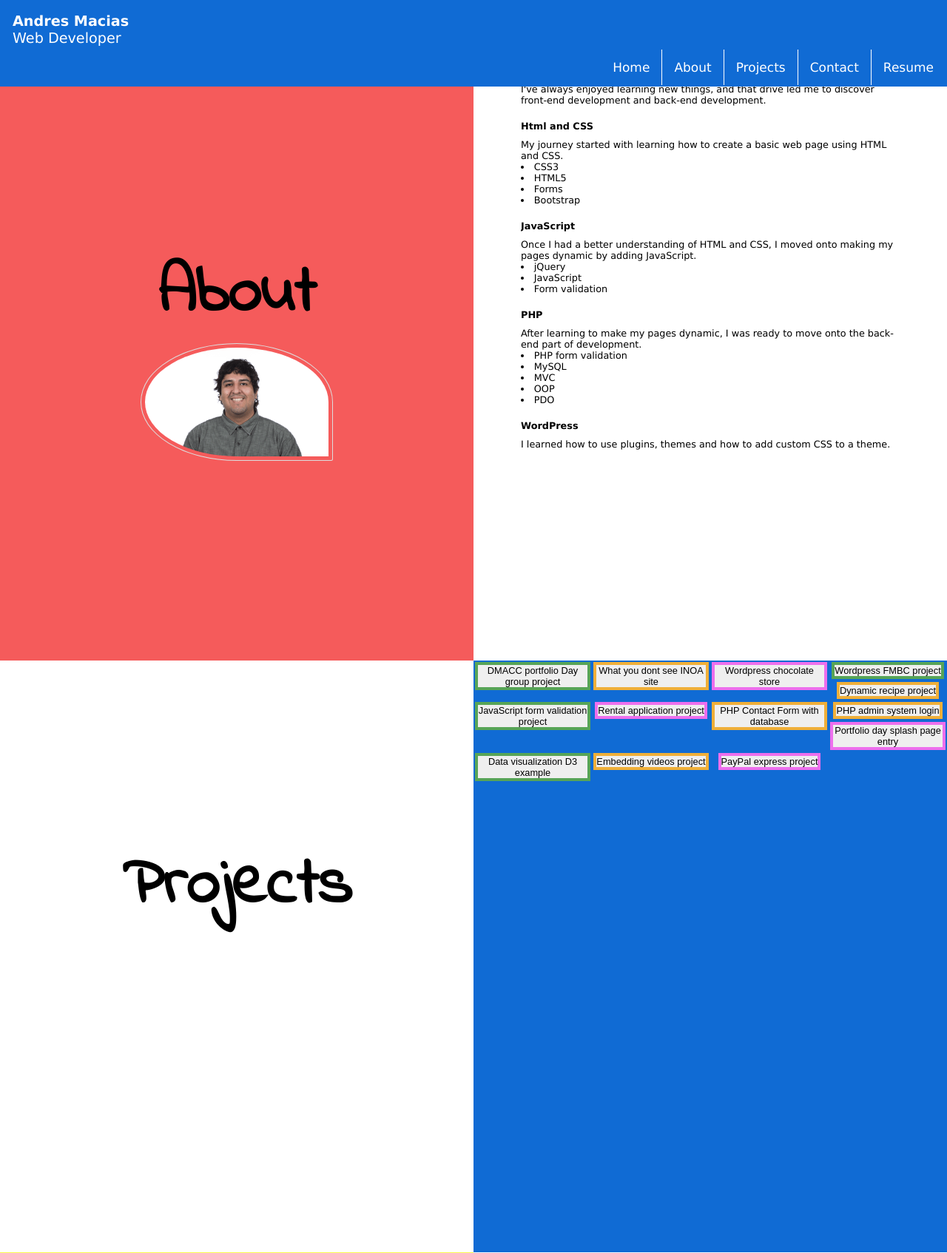
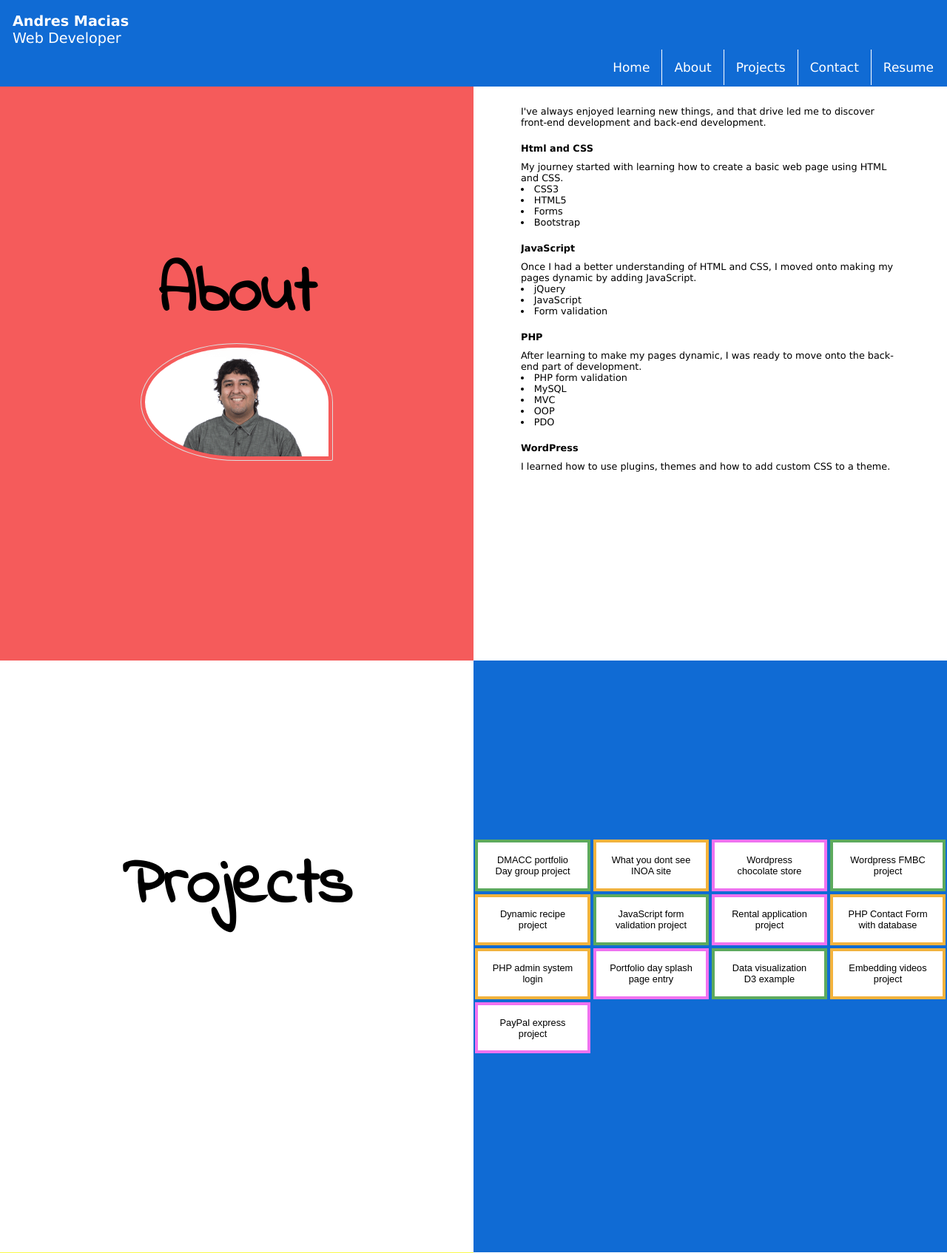
Before and after one commit to webDevAndres/portfolio, a PHP site: page / in a window 1280 px wide. Shown: the top 1694 px of the page at 74% size. Run offline with PHP 8.4, Linux system fonts and the light colour scheme; some libraries are stand-ins or nearby versions.

Commit message:
added more padding

```diff
--- a/css/style.css
+++ b/css/style.css
@@ -132,7 +132,7 @@ ABOUT, PROJECTS, CONTACT SECTION STYLES
   width: 80%;
   padding-bottom: 20px;
   margin: auto;
-  padding-top: 20px; }
+  padding-top: 50px; }
 
 .rightAboutText h2 {
   margin-top: 20px;
@@ -154,21 +154,15 @@ ul {
   text-align: left;
   padding-left: 10px; }
 
-.projectsButtons {
-  padding-top: 30vh; }
-
-.button {
-  width: 30%;
+.projectButton {
+  width: 100%;
+  min-height: 100%;
+  padding: 10%;
   background-color: white;
   border: none;
-  color: #e00b0b;
   text-align: center;
   text-decoration: none;
-  display: inline-block;
-  padding-right: 2px;
-  padding-left: 2px;
   font-size: 3vw;
-  margin: 4px 2px;
   -webkit-transition-duration: 0.4s;
   /* Safari */
   transition-duration: 0.4s;
@@ -471,11 +465,13 @@ WORK ON ERROR MESSAGE and when the form is submitted display bottom of page
     position: relative; }
   .rightProjectsText {
     background-color: #106bd4; }
+  .projectsButtonSection {
+    padding-top: 30vh; }
   .modal {
     position: absolute;
     min-height: 100vh; }
-  .button {
-    width: 20%;
+  .projectButton {
+    width: 100%;
     font-size: 1vw; }
   /* style the project images*/
   .projectImages img {
--- a/sass/style.scss
+++ b/sass/style.scss
@@ -159,7 +159,7 @@ ABOUT, PROJECTS, CONTACT SECTION STYLES
   width: 80%;
   padding-bottom: 20px;
   margin: auto;
-  padding-top:20px;
+  padding-top:50px;
 }
 
 .rightAboutText h2 {
@@ -187,22 +187,15 @@ ul {
   padding-left: 10px;
 }
 
-.projectsButtons {
-  padding-top: 30vh;
-}
-
-.button {
-  width: 30%;
+.projectButton {
+  width: 100%;
+  min-height:100%;
+  padding: 10%;
   background-color: white;
   border: none;
-  color: #e00b0b;
   text-align: center;
   text-decoration: none;
-  display: inline-block;
-  padding-right: 2px;
-  padding-left: 2px;
   font-size: 3vw;
-  margin: 4px 2px;
   -webkit-transition-duration: 0.4s;
   /* Safari */
   transition-duration: 0.4s;
@@ -498,6 +491,7 @@ WORK ON ERROR MESSAGE and when the form is submitted display bottom of page
   .contact .leftContactText header h1 {
     font-size: 15vw;
   }
+
   .contact .rightContactText {
     min-height: 100vh;
     padding: 150px 0px 0 0;
@@ -596,13 +590,17 @@ WORK ON ERROR MESSAGE and when the form is submitted display bottom of page
     background-color: #106bd4;
   }
 
+  .projectsButtonSection {
+    padding-top: 30vh;
+  }
+
   .modal {
     position: absolute;
     min-height: 100vh;
   }
 
-  .button {
-    width: 20%;
+  .projectButton {
+    width: 100%;
     font-size: 1vw;
   }
   /* style the project images*/
```
